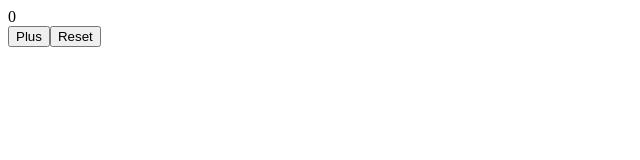
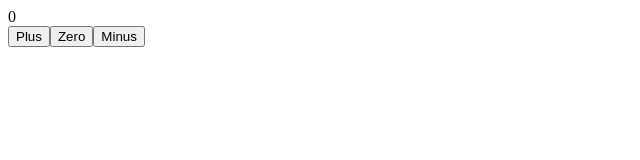
Before and after one commit to MohaimenH/fullstack-open, a React (Create React App) app in the folder part1/code-along/: page / in a window 1280 px wide. Shown: the top 160 px of the page, without its empty margins (0-640 px from the left). Built offline with nearby package versions, Linux system fonts and the light colour scheme.

Commit message:
Passing State Complete

```diff
--- a/part1/code-along/src/App.js
+++ b/part1/code-along/src/App.js
@@ -1,18 +1,43 @@
 import React, {useState} from "react";
+
+const Display = (props) => {
+  return (
+    <div>{props.counter}</div>
+  )
+};
+
+const Button = (props) => {
+  return (
+    <button onClick={props.handleClick}>{props.text}</button>
+  )
+}
+
 
 const App = () => {
   const [ counter, setCounter ] = useState(0);
 
+  const increaseByOne = () => setCounter(counter + 1);
+  const decreaseByOne = () => setCounter(counter - 1);
+  const setToZero = () => setCounter(0);
+
   return (
     <>
-    <div>{counter}</div>
-    <button onClick={() => {setCounter(counter+1);}}>Plus</button>
-    <button onClick={() => {setCounter(0);}}>Reset</button>
+    <Display counter={counter} />
+    <Button
+      handleClick={increaseByOne}
+      text="Plus"
+    />
+    <Button
+      handleClick={setToZero}
+      text="Zero"
+    />
+    <Button
+      handleClick={decreaseByOne}
+      text="Minus"
+    />
     </>
   );
-
 };
-
 
 export default App;
 // const App = () => {
```
